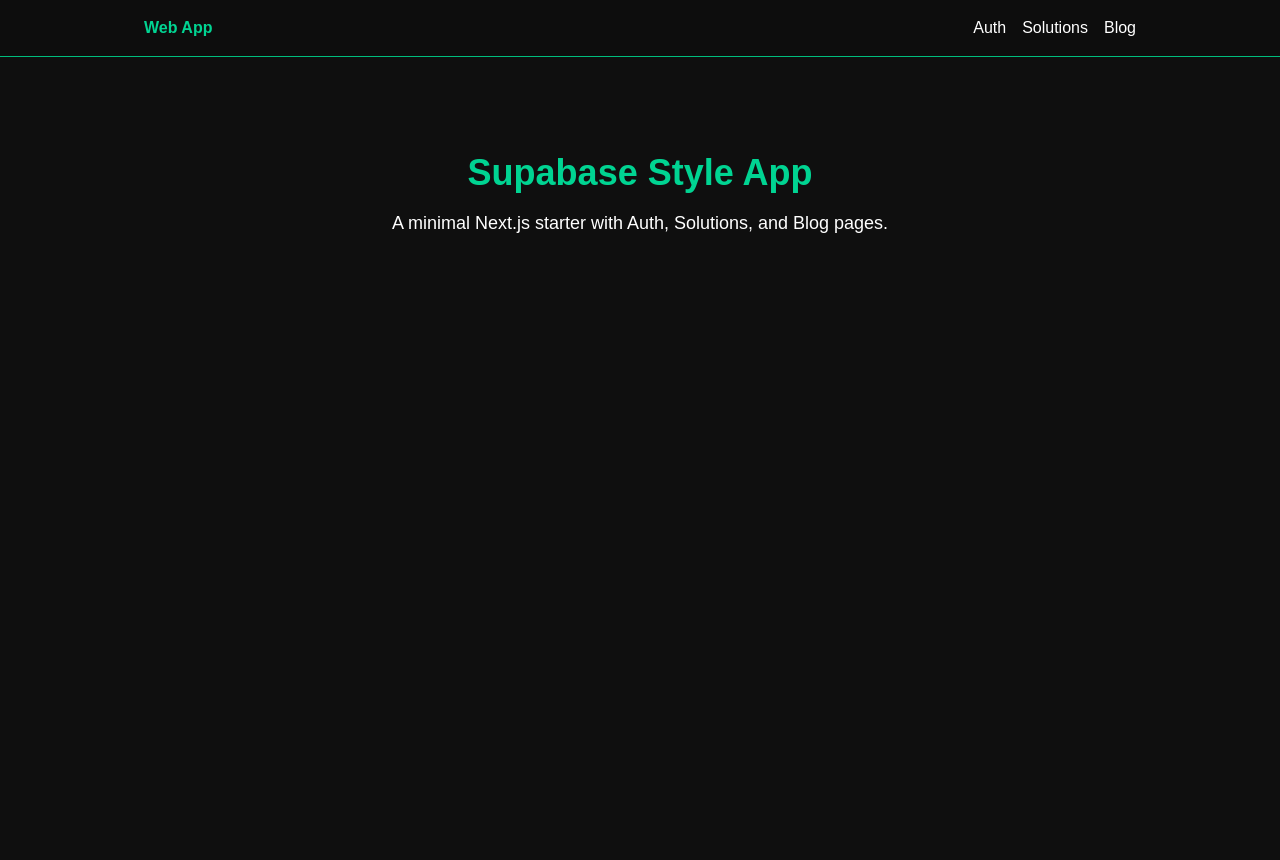
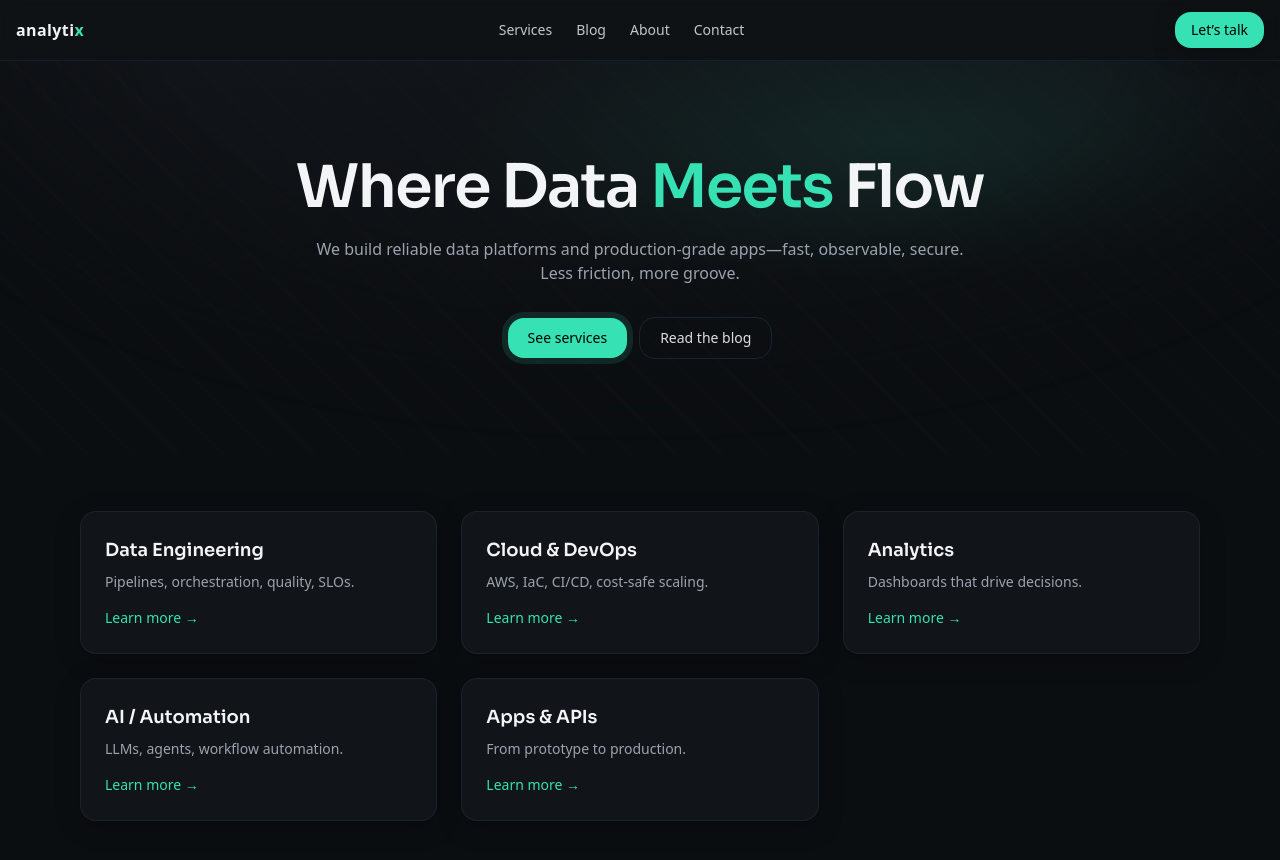
Before and after one commit to analytix-code-groove/web-app, a Next.js app: page / in a window 1280 px wide. Shown: the top 860 px of the page. Before the commit the page ends 800 px from the top, so only its background shows below. Built offline with nearby package versions, Linux system fonts and the light colour scheme.

Commit message:
feat: redesign site with new navigation and dark theme

```diff
--- /dev/null
+++ b/src/app/about/page.tsx
@@ -0,0 +1,10 @@
+export default function AboutPage() {
+  return (
+    <main className="min-h-screen">
+      <div className="mx-auto max-w-5xl px-4 py-16">
+        <h1 className="font-heading text-3xl font-semibold text-text">About</h1>
+        <p className="mt-4 text-muted">Coming soon...</p>
+      </div>
+    </main>
+  )
+}
--- a/src/app/blog/page.tsx
+++ b/src/app/blog/page.tsx
@@ -1,8 +1,24 @@
+import Link from 'next/link'
+
 export default function BlogPage() {
+  const posts = [
+    { slug: 'databricks-pipeline-slos', title: 'SLOs for Data Pipelines', excerpt: 'Designing reliability you can measure.' },
+    { slug: 'aws-step-functions-observability', title: 'Observability for Step Functions', excerpt: 'Metrics that matter.' },
+  ]
   return (
-    <div className="text-white">
-      <h1 className="text-3xl font-bold text-emerald-400 mb-4">Blog</h1>
-      <p>Coming soon...</p>
-    </div>
-  );
+    <main className="min-h-screen">
+      <div className="mx-auto max-w-5xl px-4 py-16">
+        <h1 className="font-heading text-3xl font-semibold text-text">Blog</h1>
+        <div className="mt-8 grid gap-6 sm:grid-cols-2">
+          {posts.map(p => (
+            <Link key={p.slug} href={`/blog/${p.slug}`} className="rounded-xl2 border border-stroke/70 bg-surface p-6 hover:border-mint/60">
+              <h3 className="font-heading text-text">{p.title}</h3>
+              <p className="mt-2 text-sm text-muted">{p.excerpt}</p>
+              <span className="mt-3 block text-sm text-mint">Read →</span>
+            </Link>
+          ))}
+        </div>
+      </div>
+    </main>
+  )
 }
--- /dev/null
+++ b/src/app/contact/page.tsx
@@ -0,0 +1,10 @@
+export default function ContactPage() {
+  return (
+    <main className="min-h-screen">
+      <div className="mx-auto max-w-5xl px-4 py-16">
+        <h1 className="font-heading text-3xl font-semibold text-text">Contact</h1>
+        <p className="mt-4 text-muted">Reach us at <a href="mailto:hello@example.com" className="text-mint">hello@example.com</a></p>
+      </div>
+    </main>
+  )
+}
--- a/src/app/globals.css
+++ b/src/app/globals.css
@@ -1,19 +1,32 @@
 @import "tailwindcss";
 
 :root {
-  --background: #0f0f0f;
-  --foreground: #f8fafc;
-  --accent: #3ecf8e;
+  --bg: #0B0E11;
+  --surface: #111418;
+  --muted: #9CA3AF;
+  --text: #F3F4F6;
+  --mint: #36E2B4;
+  --mint-strong: #16C7A2;
+  --stroke: #1F2937;
 }
 
 @theme inline {
-  --color-background: var(--background);
-  --color-foreground: var(--foreground);
-  --color-accent: var(--accent);
+  --color-bg: var(--bg);
+  --color-surface: var(--surface);
+  --color-muted: var(--muted);
+  --color-text: var(--text);
+  --color-mint: var(--mint);
+  --color-mint-strong: var(--mint-strong);
+  --color-stroke: var(--stroke);
+  --shadow-soft: 0 6px 24px rgba(0,0,0,0.25);
+  --shadow-glow: 0 0 0 6px rgba(54,226,180,0.12);
+  --radius-xl2: 1rem;
+  --font-sans: var(--font-inter), sans-serif;
+  --font-heading: var(--font-sora), sans-serif;
 }
 
 body {
-  background: var(--background);
-  color: var(--foreground);
-  font-family: Arial, Helvetica, sans-serif;
+  background: var(--bg);
+  color: var(--text);
+  font-family: var(--font-sans);
 }
--- a/src/app/layout.tsx
+++ b/src/app/layout.tsx
@@ -1,40 +1,27 @@
-import type { Metadata } from "next";
-import Link from "next/link";
-import "./globals.css";
+import type { Metadata } from 'next'
+import { Inter, Sora } from 'next/font/google'
+import './globals.css'
+import Navbar from '@/components/Navbar'
+
+const inter = Inter({ subsets: ['latin'], variable: '--font-inter', display: 'swap' })
+const sora = Sora({ subsets: ['latin'], variable: '--font-sora', display: 'swap' })
 
 export const metadata: Metadata = {
-  title: "Supabase Style Web App",
-  description: "Simple app with Supabase-inspired design",
-};
+  title: 'AnalytiX | Code Groove',
+  description: 'Where data meets flow.',
+}
 
 export default function RootLayout({
   children,
-}: Readonly<{
-  children: React.ReactNode;
-}>) {
+}: {
+  children: React.ReactNode
+}) {
   return (
     <html lang="en">
-      <body className="antialiased">
-        <header className="bg-[#0d0d0d] border-b border-emerald-500">
-          <nav className="max-w-5xl mx-auto flex items-center justify-between p-4 text-white">
-            <Link href="/" className="text-emerald-400 font-bold">
-              Web App
-            </Link>
-            <div className="space-x-4">
-              <Link href="/auth" className="hover:text-emerald-400">
-                Auth
-              </Link>
-              <Link href="/solutions" className="hover:text-emerald-400">
-                Solutions
-              </Link>
-              <Link href="/blog" className="hover:text-emerald-400">
-                Blog
-              </Link>
-            </div>
-          </nav>
-        </header>
-        <main className="max-w-5xl mx-auto p-4">{children}</main>
+      <body className={`${inter.variable} ${sora.variable} bg-bg text-text antialiased`}>
+        <Navbar />
+        {children}
       </body>
     </html>
-  );
+  )
 }
--- a/src/app/page.tsx
+++ b/src/app/page.tsx
@@ -1,12 +1,11 @@
+import Hero from '@/components/Hero'
+import ServiceCards from '@/components/ServiceCards'
+
 export default function Home() {
   return (
-    <section className="text-center text-white mt-20">
-      <h1 className="text-4xl font-bold mb-4 text-emerald-400">
-        Supabase Style App
-      </h1>
-      <p className="text-lg">
-        A minimal Next.js starter with Auth, Solutions, and Blog pages.
-      </p>
-    </section>
-  );
+    <main>
+      <Hero />
+      <ServiceCards />
+    </main>
+  )
 }
--- /dev/null
+++ b/src/app/services/page.tsx
@@ -0,0 +1,12 @@
+import ServiceCards from '@/components/ServiceCards'
+
+export default function ServicesPage() {
+  return (
+    <main className="min-h-screen">
+      <div className="mx-auto max-w-5xl px-4 py-16">
+        <h1 className="font-heading text-3xl font-semibold text-text">Services</h1>
+      </div>
+      <ServiceCards />
+    </main>
+  )
+}
--- /dev/null
+++ b/src/components/Hero.tsx
@@ -0,0 +1,42 @@
+import Link from 'next/link'
+
+export default function Hero() {
+  return (
+    <section className="relative isolate overflow-hidden bg-bg">
+      <div
+        aria-hidden
+        className="pointer-events-none absolute inset-0 -z-10"
+        style={{
+          background:
+            'radial-gradient(60% 60% at 70% 20%, rgba(54,226,180,0.09) 0%, rgba(0,0,0,0) 60%), linear-gradient(180deg, rgba(17,20,24,1) 0%, rgba(11,14,17,1) 100%)',
+          maskImage:
+            'radial-gradient(1200px 600px at 50% -10%, black 40%, transparent 70%)',
+        }}
+      />
+      <div className="absolute inset-0 -z-10 opacity-20 [background:repeating-linear-gradient(45deg,transparent,transparent_28px,_rgba(255,255,255,0.03)_30px,_rgba(255,255,255,0.03)_32px)]" />
+      <div className="mx-auto max-w-5xl px-4 py-24 text-center">
+        <h1 className="font-heading text-4xl font-semibold tracking-tight text-text sm:text-6xl">
+          Where Data <span className="text-mint">Meets</span> Flow
+        </h1>
+        <p className="mx-auto mt-5 max-w-2xl text-base text-muted">
+          We build reliable data platforms and production-grade apps—fast,
+          observable, secure. Less friction, more groove.
+        </p>
+        <div className="mt-8 flex items-center justify-center gap-3">
+          <Link
+            href="/services"
+            className="rounded-xl2 bg-mint px-5 py-2.5 text-sm font-medium text-black shadow-glow hover:opacity-90"
+          >
+            See services
+          </Link>
+          <Link
+            href="/blog"
+            className="rounded-xl2 border border-stroke/80 px-5 py-2.5 text-sm text-text/90 hover:border-mint hover:text-text"
+          >
+            Read the blog
+          </Link>
+        </div>
+      </div>
+    </section>
+  )
+}
--- /dev/null
+++ b/src/components/Navbar.tsx
@@ -0,0 +1,45 @@
+'use client'
+import Link from 'next/link'
+import { usePathname } from 'next/navigation'
+
+const links = [
+  { href: '/services', label: 'Services' },
+  { href: '/blog',     label: 'Blog' },
+  { href: '/about',    label: 'About' },
+  { href: '/contact',  label: 'Contact' },
+]
+
+export default function Navbar() {
+  const pathname = usePathname()
+  return (
+    <header className="sticky top-0 z-50 border-b border-stroke/60 bg-surface/70 backdrop-blur">
+      <nav className="mx-auto flex max-w-7xl items-center justify-between px-4 py-3">
+        <Link href="/" aria-label="AnalytiX Code Groove" className="flex items-center gap-2">
+          <span className="text-text font-semibold tracking-wide">analyti<span className="text-mint">x</span></span>
+        </Link>
+        <div className="hidden gap-6 md:flex">
+          {links.map(l => {
+            const active = pathname.startsWith(l.href)
+            return (
+              <Link
+                key={l.href}
+                href={l.href}
+                className={`text-sm transition-colors ${
+                  active ? 'text-mint' : 'text-text/80 hover:text-text'
+                }`}
+              >
+                {l.label}
+              </Link>
+            )
+          })}
+        </div>
+        <Link
+          href="/contact"
+          className="ml-4 hidden rounded-xl2 bg-mint px-4 py-2 text-sm font-medium text-black shadow-soft hover:opacity-90 md:inline-block"
+        >
+          Let’s talk
+        </Link>
+      </nav>
+    </header>
+  )
+}
--- /dev/null
+++ b/src/components/ServiceCards.tsx
@@ -0,0 +1,30 @@
+type Card = { title: string; blurb: string; href: string }
+const cards: Card[] = [
+  { title: 'Data Engineering', blurb: 'Pipelines, orchestration, quality, SLOs.', href: '/services/data' },
+  { title: 'Cloud & DevOps', blurb: 'AWS, IaC, CI/CD, cost-safe scaling.', href: '/services/devops' },
+  { title: 'Analytics', blurb: 'Dashboards that drive decisions.', href: '/services/analytics' },
+  { title: 'AI / Automation', blurb: 'LLMs, agents, workflow automation.', href: '/services/ai' },
+  { title: 'Apps & APIs', blurb: 'From prototype to production.', href: '/services/apps' },
+]
+
+import Link from 'next/link'
+
+export default function ServiceCards() {
+  return (
+    <section className="bg-bg py-14">
+      <div className="mx-auto grid max-w-6xl grid-cols-1 gap-6 px-4 sm:grid-cols-2 lg:grid-cols-3">
+        {cards.map(c => (
+          <Link
+            key={c.href}
+            href={c.href}
+            className="group rounded-xl2 border border-stroke/70 bg-surface p-6 shadow-soft transition hover:border-mint/60"
+          >
+            <h3 className="font-heading text-lg font-semibold text-text group-hover:text-mint">{c.title}</h3>
+            <p className="mt-2 text-sm text-muted">{c.blurb}</p>
+            <span className="mt-4 inline-block text-sm text-mint">Learn more →</span>
+          </Link>
+        ))}
+      </div>
+    </section>
+  )
+}
--- /dev/null
+++ b/tailwind.config.ts
@@ -0,0 +1,27 @@
+import type { Config } from 'tailwindcss'
+const config: Config = {
+  darkMode: ['class'],
+  content: ['./src/**/*.{ts,tsx}'],
+  theme: {
+    extend: {
+      colors: {
+        bg: 'var(--bg)',
+        surface: 'var(--surface)',
+        text: 'var(--text)',
+        muted: 'var(--muted)',
+        mint: 'var(--mint)',
+        'mint-strong': 'var(--mint-strong)',
+        stroke: 'var(--stroke)',
+      },
+      boxShadow: {
+        soft: '0 6px 24px rgba(0,0,0,0.25)',
+        glow: '0 0 0 6px rgba(54,226,180,0.12)',
+      },
+      borderRadius: {
+        xl2: '1rem',
+      },
+    },
+  },
+  plugins: [],
+}
+export default config
```
